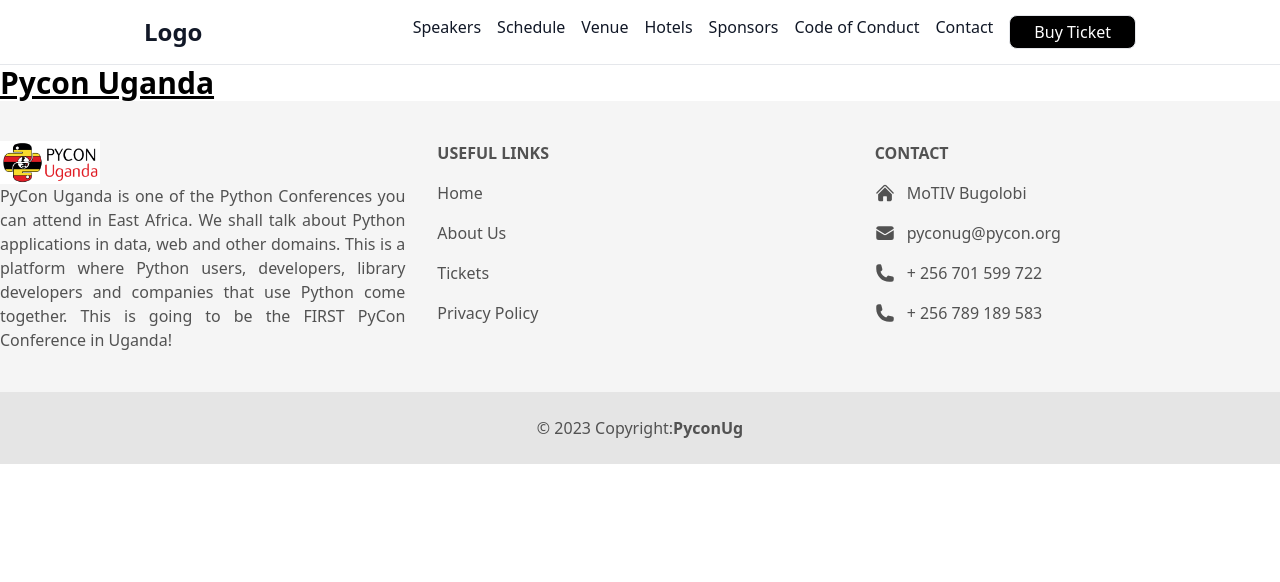
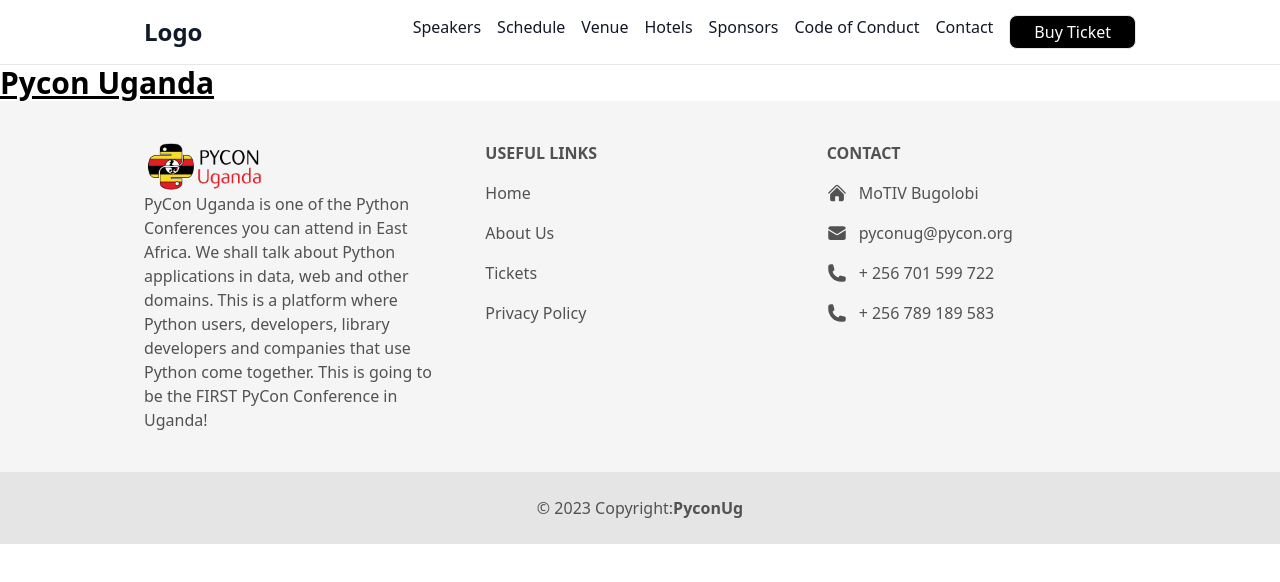
Before and after one commit to PyconUg/ug.pycon.org, a Next.js app: page / in a window 1280 px wide. Shown: the top 582 px of the page. Built offline with nearby package versions, Linux system fonts and the light colour scheme; what tw-elements would draw is missing.

Commit message:
Edited footer logo and home link

```diff
--- a/components/Footer.js
+++ b/components/Footer.js
@@ -4,27 +4,27 @@
 export default function Footer() {
     return(
       <footer class="bg-neutral-100 text-center text-neutral-600 dark:bg-neutral-600 dark:text-neutral-200 lg:text-left">
-        <div class="scroll-px-0 py-10 text-justify">
+        <div className="max-w-5xl mx-auto px-4">
         <div class="grid-1 grid gap-8 md:grid-cols-2 lg:grid-cols-3">
-        <div class="">
+        <div class="my-10">
             <Image
               src={logo}
-              alt="Picture of the author"
-              width={100}
-              height={50}
+              alt="Pycon logo"
+              width={120}
+              height={70}
             />
             <p>
             PyCon Uganda is one of the Python Conferences you can attend in East Africa. We shall talk about Python applications in data, web and other domains. This is a platform where Python users, developers, library developers and companies that use Python come together.
             This is going to be the FIRST PyCon Conference in Uganda!
             </p>
         </div>
-        <div class="">
+        <div class="my-10">
             <h6
             class="mb-4 flex justify-center font-semibold uppercase md:justify-start">
             Useful links
             </h6>
             <p class="mb-4">
-            <a href="#!" class="text-neutral-600 dark:text-neutral-200"
+            <a href="/" class="text-neutral-600 dark:text-neutral-200"
                 >Home</a
             >
             </p>
@@ -44,7 +44,7 @@
             >
             </p>
         </div>
-        <div>
+        <div class="my-10">
             <h6
             class="mb-4 flex justify-center font-semibold uppercase md:justify-start">
             Contact
```
Also changed, not shown: img/logo.png.
